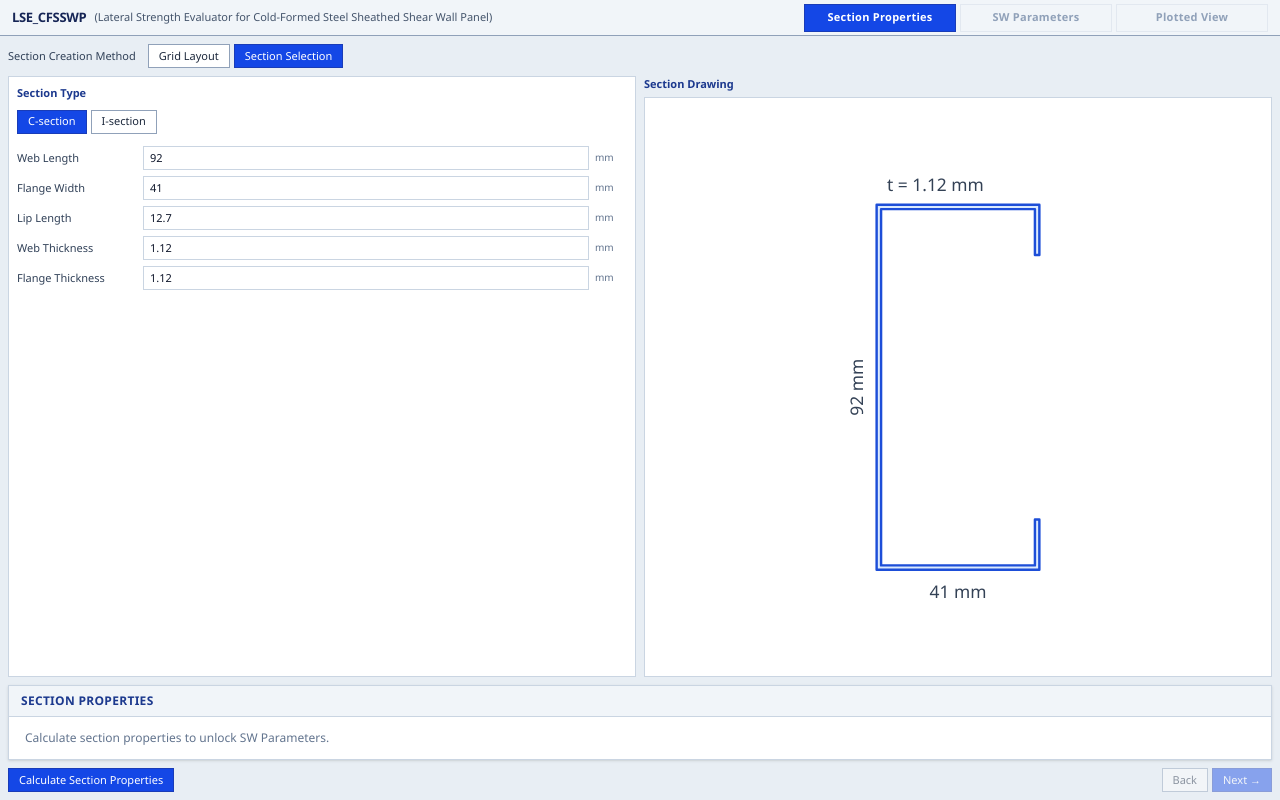
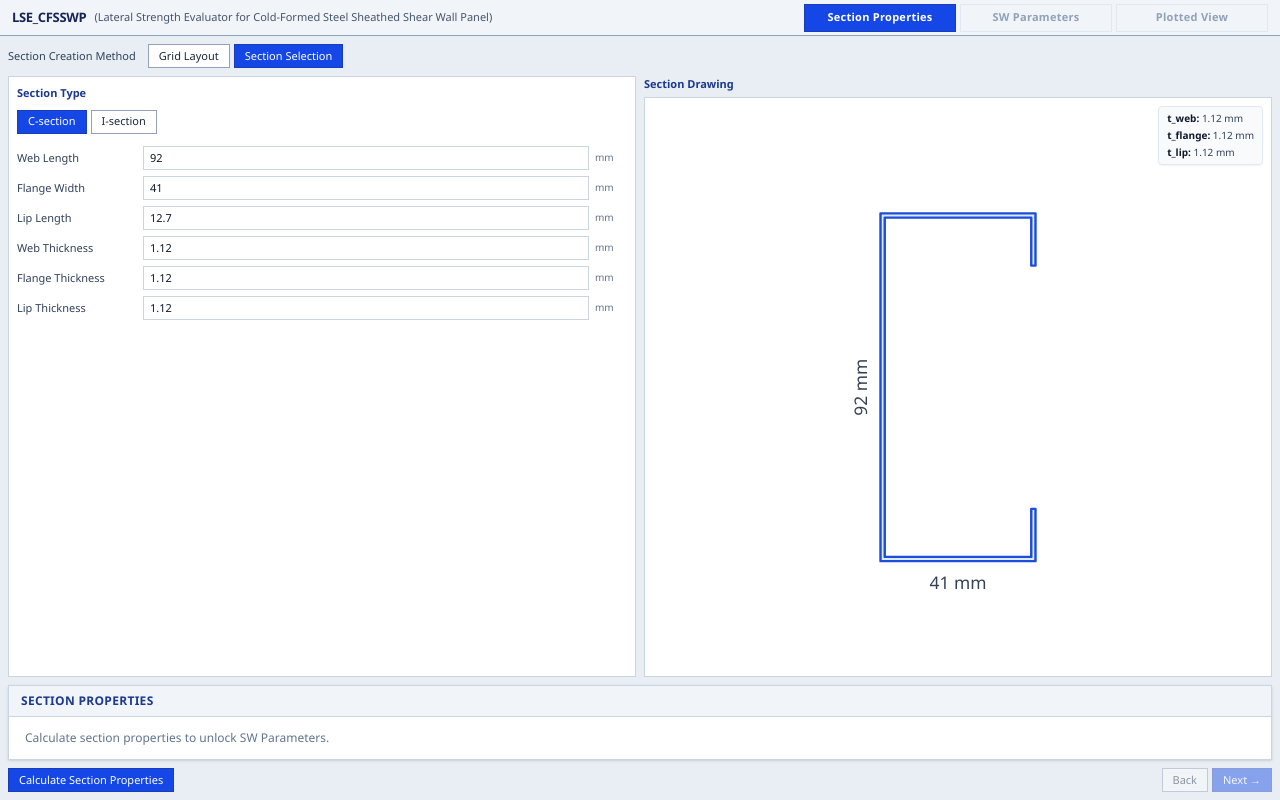
Before and after one commit to Rishab-Chauhan/cbri-cfs-shear-wall, a React (Vite) app: page / in a window 1280 px wide. Built offline with nearby package versions, Linux system fonts and the light colour scheme.

Commit message:
Everything is working and now i will work on the ui enhancement of the frid section so that it looks likw a closed figure

```diff
--- a/src/App.jsx
+++ b/src/App.jsx
@@ -13,6 +13,7 @@ const DEFAULT_SECTION = {
   lipLength: 12.7,
   webThickness: 1.12,
   flangeThickness: 1.12,
+  lipThickness: 1.12,
   thickness: 1.12,
 };
 
--- a/src/calculations/sectionProperties.js
+++ b/src/calculations/sectionProperties.js
@@ -123,18 +123,20 @@ export function buildCShapeElements(section, xOffset = 0, direction = 1) {
   const c = Number(section.lipLength);
   const tw = Number(section.webThickness ?? section.thickness);
   const tf = Number(section.flangeThickness ?? section.thickness);
+  const tl = Number(section.lipThickness ?? section.flangeThickness ?? section.thickness);
 
   if (
     !Number.isFinite(h) ||
     !Number.isFinite(b) ||
     !Number.isFinite(c) ||
     !Number.isFinite(tw) ||
-    !Number.isFinite(tf)
+    !Number.isFinite(tf) ||
+    !Number.isFinite(tl)
   ) {
     return null;
   }
 
-  if (h <= 0 || b <= 0 || c < 0 || tw <= 0 || tf <= 0) {
+  if (h <= 0 || b <= 0 || c < 0 || tw <= 0 || tf <= 0 || (c > 0 && tl <= 0)) {
     return null;
   }
 
@@ -188,7 +190,7 @@ export function buildCShapeElements(section, xOffset = 0, direction = 1) {
 
   // 4 & 5. Lips (if c > 0)
   if (c > 0) {
-    const lipThickness = tf;
+    const lipThickness = tl;
     const lipX = xOffset + direction * (b - lipThickness / 2);
     const topLipY = h - tf - c / 2;
     const bottomLipY = tf + c / 2;
@@ -318,6 +320,7 @@ export function calculateSectionProperties(sectionOrElements) {
     lipLength: c,
     webThickness: tw,
     flangeThickness: tf,
+    lipThickness: Number(section.lipThickness ?? tf),
     thickness: tf,
     sectionType: "C",
   };
@@ -352,6 +355,7 @@ export function calculateISectionProperties(section) {
   const c = Number(section.lipLength);
   const tw = Number(section.webThickness ?? section.thickness);
   const tf = Number(section.flangeThickness ?? section.thickness);
+  const tl = Number(section.lipThickness ?? section.flangeThickness ?? section.thickness);
   const radius = Number(section.radius) || 0;
 
   return {
@@ -369,6 +373,7 @@ export function calculateISectionProperties(section) {
     lipLength: c,
     webThickness: tw,
     flangeThickness: tf,
+    lipThickness: tl,
     thickness: tf,
     radius,
     sectionType: "I",
--- a/src/components/CSectionInput.jsx
+++ b/src/components/CSectionInput.jsx
@@ -3,6 +3,7 @@ import { CompactField } from "./ui";
 export default function CSectionInput({ section, onChange }) {
   const webT = section.webThickness ?? section.thickness ?? "";
   const flangeT = section.flangeThickness ?? section.thickness ?? "";
+  const lipT = section.lipThickness ?? section.flangeThickness ?? section.thickness ?? "";
 
   const handleWebThicknessChange = (value) => {
     onChange("webThickness", value);
@@ -11,6 +12,10 @@ export default function CSectionInput({ section, onChange }) {
   const handleFlangeThicknessChange = (value) => {
     onChange("flangeThickness", value);
     onChange("thickness", value);
+  };
+
+  const handleLipThicknessChange = (value) => {
+    onChange("lipThickness", value);
   };
 
   return (
@@ -47,6 +52,13 @@ export default function CSectionInput({ section, onChange }) {
         value={flangeT}
         onChange={handleFlangeThicknessChange}
       />
+      <CompactField
+        label="Lip Thickness"
+        unit="mm"
+        step="0.01"
+        value={lipT}
+        onChange={handleLipThicknessChange}
+      />
     </div>
   );
 }
--- a/src/components/SectionDrawing.jsx
+++ b/src/components/SectionDrawing.jsx
@@ -1,33 +1,66 @@
-function cPath({ left, right, top, bottom, C, T, mirrored }) {
+function cPath({ left, right, top, bottom, C, Tw, Tf, Tl, mirrored }) {
+  const hasLip = C > 0.05 && Tl > 0.005;
+
   if (!mirrored) {
+    if (hasLip) {
+      return `
+        M ${left} ${top}
+        L ${right} ${top}
+        L ${right} ${top + Tf + C}
+        L ${right - Tl} ${top + Tf + C}
+        L ${right - Tl} ${top + Tf}
+        L ${left + Tw} ${top + Tf}
+        L ${left + Tw} ${bottom - Tf}
+        L ${right - Tl} ${bottom - Tf}
+        L ${right - Tl} ${bottom - Tf - C}
+        L ${right} ${bottom - Tf - C}
+        L ${right} ${bottom}
+        L ${left} ${bottom}
+        Z
+      `;
+    }
+
+    // Plain channel (no lip): completely flat at ends, zero spurious lines
     return `
       M ${left} ${top}
       L ${right} ${top}
-      L ${right} ${top + C}
-      L ${right - T} ${top + C}
-      L ${right - T} ${top + T}
-      L ${left + T} ${top + T}
-      L ${left + T} ${bottom - T}
-      L ${right - T} ${bottom - T}
-      L ${right - T} ${bottom - C}
-      L ${right} ${bottom - C}
+      L ${right} ${top + Tf}
+      L ${left + Tw} ${top + Tf}
+      L ${left + Tw} ${bottom - Tf}
+      L ${right} ${bottom - Tf}
       L ${right} ${bottom}
       L ${left} ${bottom}
       Z
     `;
   }
 
+  // Mirrored (extends towards the left)
+  if (hasLip) {
+    return `
+      M ${right} ${top}
+      L ${left} ${top}
+      L ${left} ${top + Tf + C}
+      L ${left + Tl} ${top + Tf + C}
+      L ${left + Tl} ${top + Tf}
+      L ${right - Tw} ${top + Tf}
+      L ${right - Tw} ${bottom - Tf}
+      L ${left + Tl} ${bottom - Tf}
+      L ${left + Tl} ${bottom - Tf - C}
+      L ${left} ${bottom - Tf - C}
+      L ${left} ${bottom}
+      L ${right} ${bottom}
+      Z
+    `;
+  }
+
+  // Plain channel mirrored (no lip)
   return `
     M ${right} ${top}
     L ${left} ${top}
-    L ${left} ${top + C}
-    L ${left + T} ${top + C}
-    L ${left + T} ${top + T}
-    L ${right - T} ${top + T}
-    L ${right - T} ${bottom - T}
-    L ${left + T} ${bottom - T}
-    L ${left + T} ${bottom - C}
-    L ${left} ${bottom - C}
+    L ${left} ${top + Tf}
+    L ${right - Tw} ${top + Tf}
+    L ${right - Tw} ${bottom - Tf}
+    L ${left} ${bottom - Tf}
     L ${left} ${bottom}
     L ${right} ${bottom}
     Z
@@ -38,19 +71,27 @@ export default function SectionDrawing({ section, type = "C" }) {
   const h = Math.max(Number(section.webLength) || 0, 1);
   const b = Math.max(Number(section.flangeWidth) || 0, 1);
   const c = Math.max(Number(section.lipLength) || 0, 0);
-  const t = Math.max(Number(section.thickness) || 0, 0.01);
+
+  const tw = Math.max(Number(section.webThickness ?? section.thickness) || 0, 0.01);
+  const tf = Math.max(Number(section.flangeThickness ?? section.thickness) || 0, 0.01);
+  const tl = Math.max(Number(section.lipThickness ?? section.flangeThickness ?? section.thickness) || 0, 0.01);
+
+  const hasLip = c > 0.05 && tl > 0.005;
 
   const svgWidth = 360;
   const svgHeight = 280;
   const availableWidth = type === "I" ? 280 : 200;
-  const availableHeight = 210;
+  const availableHeight = 200;
   const totalWidth = type === "I" ? b * 2 : b;
 
   const scale = Math.min(availableWidth / totalWidth, availableHeight / h);
   const B = b * scale;
   const H = h * scale;
   const C = c * scale;
-  const T = Math.max(t * scale, 1.2);
+
+  const Tw = Math.max(tw * scale, 1.5);
+  const Tf = Math.max(tf * scale, 1.5);
+  const Tl = Math.max(tl * scale, 1.5);
 
   const drawWidth = type === "I" ? B * 2 : B;
   const startX = (svgWidth - drawWidth) / 2;
@@ -61,16 +102,18 @@ export default function SectionDrawing({ section, type = "C" }) {
   const top = startY;
   const bottom = startY + H;
 
-  const path = cPath({ left, right, top, bottom, C, T, mirrored: false });
+  const path = cPath({ left, right, top, bottom, C, Tw, Tf, Tl, mirrored: false });
   const mirrorPath =
     type === "I"
-          ? cPath({
+      ? cPath({
           left: startX,
           right: startX + B,
           top,
           bottom,
           C,
-          T,
+          Tw,
+          Tf,
+          Tl,
           mirrored: true,
         })
       : "";
@@ -80,7 +123,7 @@ export default function SectionDrawing({ section, type = "C" }) {
       <h3 className="mb-1 text-[11px] font-semibold text-blue-900">
         Section Drawing
       </h3>
-      <div className="flex min-h-0 flex-1 items-center justify-center border border-slate-300 bg-white">
+      <div className="relative flex min-h-0 flex-1 items-center justify-center border border-slate-300 bg-white">
         <svg
           viewBox={`0 0 ${svgWidth} ${svgHeight}`}
           className="h-full max-h-full w-full"
@@ -101,29 +144,49 @@ export default function SectionDrawing({ section, type = "C" }) {
             strokeWidth="1.4"
             strokeLinejoin="round"
           />
-          <text x={left + 6} y={top - 8} fill="#334155" fontSize="10">
-            t = {t} mm
-          </text>
+
+          {/* Dimension: Total Width */}
           <text
             x={(startX + startX + drawWidth) / 2}
             y={bottom + 16}
             textAnchor="middle"
             fill="#334155"
             fontSize="10"
+            fontWeight="500"
           >
             {type === "I" ? `${(b * 2).toFixed(1)} mm` : `${b} mm`}
           </text>
+
+          {/* Dimension: Total Depth (Web Length) */}
           <text
             x={startX - 8}
             y={(top + bottom) / 2}
             textAnchor="middle"
             fill="#334155"
             fontSize="10"
+            fontWeight="500"
             transform={`rotate(-90 ${startX - 8} ${(top + bottom) / 2})`}
           >
             {h} mm
           </text>
         </svg>
+
+        {/* Thickness labels badge showing Web, Flange, and Lip thicknesses */}
+        <div className="absolute top-2 right-2 flex flex-col gap-0.5 rounded border border-slate-200 bg-slate-50/90 px-2 py-1 text-[10px] text-slate-700 shadow-xs backdrop-blur-xs">
+          <div>
+            <span className="font-semibold text-slate-900">t_web:</span> {tw} mm
+          </div>
+          <div>
+            <span className="font-semibold text-slate-900">t_flange:</span> {tf} mm
+          </div>
+          {hasLip ? (
+            <div>
+              <span className="font-semibold text-slate-900">t_lip:</span> {tl} mm
+            </div>
+          ) : (
+            <div className="italic text-slate-400">no lip</div>
+          )}
+        </div>
       </div>
     </div>
   );
--- a/src/components/SectionResults.jsx
+++ b/src/components/SectionResults.jsx
@@ -5,7 +5,7 @@ function Row({ label, value, unit }) {
     <div className="flex items-baseline justify-between gap-4 border-b border-slate-100 py-1 last:border-0">
       <span className="text-[13px] font-medium text-slate-600">{label}</span>
       <span className="font-mono text-[13px] font-semibold text-blue-950">
-        {value} <span className="text-[12px] font-normal text-slate-500">{unit}</span>
+        {value} <span className="font-mono text-[13px] font-medium text-slate-700">{unit}</span>
       </span>
     </div>
   );
--- a/src/components/WallParametersPanel.jsx
+++ b/src/components/WallParametersPanel.jsx
@@ -15,12 +15,12 @@ export default function WallParametersPanel({ parameters, onChange }) {
         value={parameters.panelLength}
         onChange={(value) => onChange("panelLength", value)}
       />
-      <CompactField
+      {/* <CompactField
         label="End-coupled studs"
         unit="No."
         value={parameters.numberOfEndCoupledStuds}
         onChange={(value) => onChange("numberOfEndCoupledStuds", value)}
-      />
+      /> */}
       {/* <CompactField
         label="Single studs"
         unit="No."
```
Also changed, not shown: src/components/SectionGraph.jsx (+7 -2 lines).
